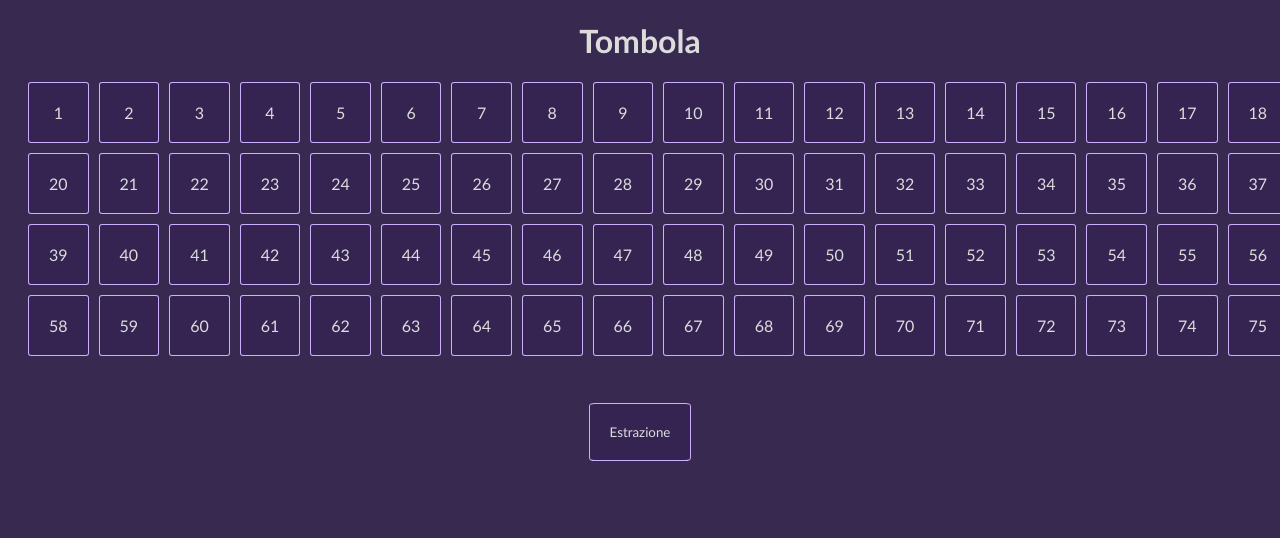
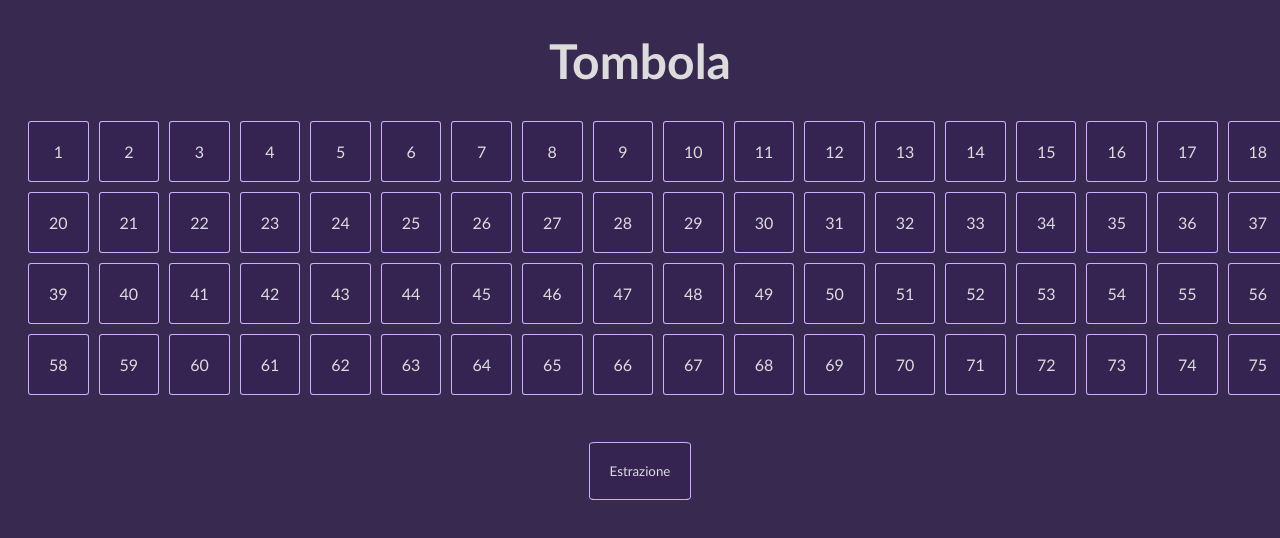
Before and after one commit to RosarioFaro/Esercizi-Epicode-JS, a plain HTML site: page S3-L4/index.html in a window 1280 px wide. Shown: the top 538 px of the page. Drawn offline with Linux system fonts and the light colour scheme.

Commit message:
Aggiornamento 2

```diff
--- a/S3-L4/assets/css/style.css
+++ b/S3-L4/assets/css/style.css
@@ -3,6 +3,10 @@
     text-align: center;
     font-family: 'Trebuchet MS', 'Lucida Sans Unicode', 'Lucida Grande', 'Lucida Sans', Arial, sans-serif;
     color: gainsboro;
+}
+h1 {
+    font-size: 3em;
+    font-weight: bold;
 }
 #caselle {
     display: grid;
```
